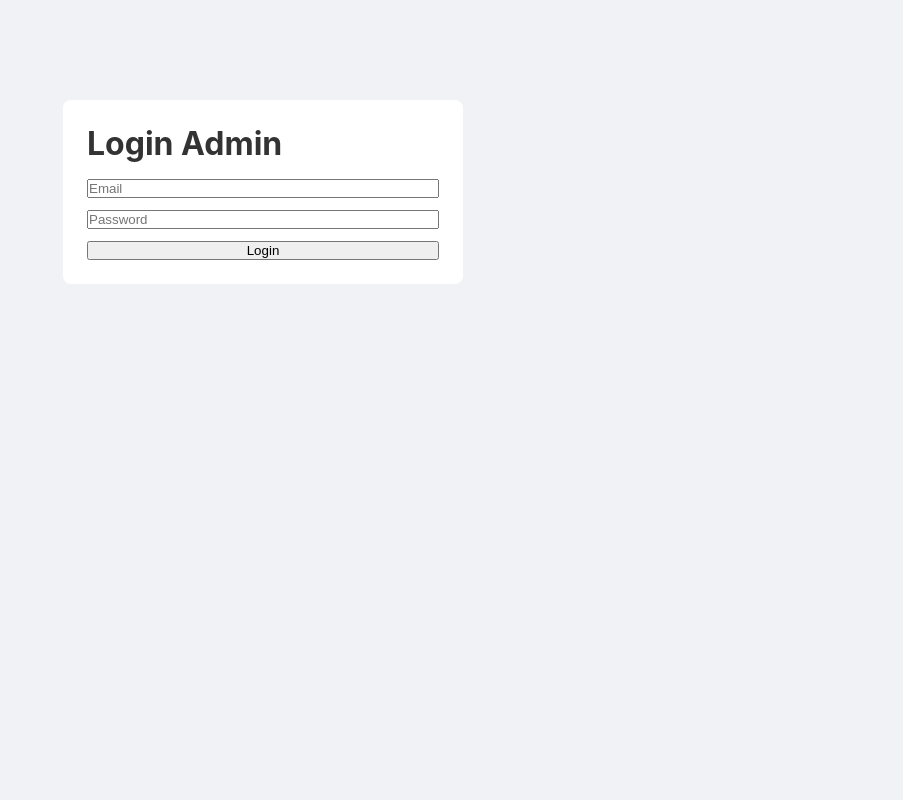
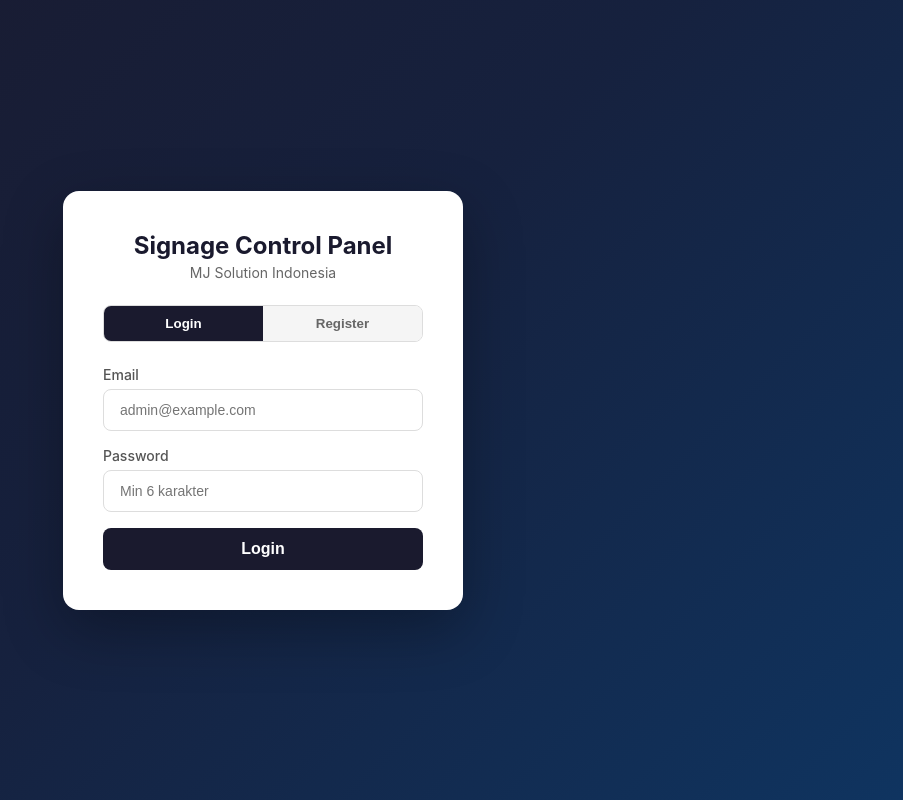
Before and after one commit to dhiyafasya/Workflow_Challenge_MJSolution-Indonesia, a React (Vite) app in the folder frontend/: page / in a window 1280 px wide. Shown: the whole page, without its empty margins (377-1280 px from the left). Built offline with nearby package versions, Linux system fonts and the light colour scheme.

Commit message:
Fix: Login+Register UI + disable RLS on users table for custom JWT auth

```diff
--- a/frontend/src/pages/Login.tsx
+++ b/frontend/src/pages/Login.tsx
@@ -5,14 +5,28 @@
 }
 
 export default function Login({ onLogin }: Props) {
+  const [mode, setMode] = useState<'login' | 'register'>('login');
   const [email, setEmail] = useState('');
   const [password, setPassword] = useState('');
   const [error, setError] = useState('');
+  const [loading, setLoading] = useState(false);
 
-  const handleLogin = async (e: React.FormEvent) => {
+  const handleSubmit = async (e: React.FormEvent) => {
     e.preventDefault();
     setError('');
+    setLoading(true);
+
     try {
+      if (mode === 'register') {
+        const regRes = await fetch('http://localhost:3001/api/auth/register', {
+          method: 'POST',
+          headers: { 'Content-Type': 'application/json' },
+          body: JSON.stringify({ email, password }),
+        });
+        const regData = await regRes.json();
+        if (!regRes.ok) throw new Error(regData.error);
+      }
+
       const res = await fetch('http://localhost:3001/api/auth/login', {
         method: 'POST',
         headers: { 'Content-Type': 'application/json' },
@@ -20,24 +34,80 @@
       });
       const data = await res.json();
       if (!res.ok) throw new Error(data.error);
+
       localStorage.setItem('token', data.token);
       onLogin(data.token);
     } catch (err: any) {
       setError(err.message);
+    } finally {
+      setLoading(false);
     }
   };
 
   return (
-    <div style={{ maxWidth: 400, margin: '100px auto', padding: 24, background: '#fff', borderRadius: 8 }}>
-      <h1>Login Admin</h1>
-      <form onSubmit={handleLogin} style={{ display: 'flex', flexDirection: 'column', gap: 12, marginTop: 16 }}>
-        <input placeholder="Email" type="email" value={email}
-          onChange={(e) => setEmail(e.target.value)} required />
-        <input placeholder="Password" type="password" value={password}
-          onChange={(e) => setPassword(e.target.value)} required />
-        {error && <p style={{ color: 'red' }}>{error}</p>}
-        <button type="submit">Login</button>
-      </form>
+    <div style={{
+      minHeight: '100vh', display: 'flex', alignItems: 'center', justifyContent: 'center',
+      background: 'linear-gradient(135deg, #1a1a2e 0%, #16213e 50%, #0f3460 100%)',
+    }}>
+      <div style={{
+        background: '#fff', borderRadius: 16, padding: 40, width: 400,
+        boxShadow: '0 20px 60px rgba(0,0,0,0.3)',
+      }}>
+        <div style={{ textAlign: 'center', marginBottom: 24 }}>
+          <h1 style={{ fontSize: 24, color: '#1a1a2e', marginBottom: 4 }}>Signage Control Panel</h1>
+          <p style={{ color: '#666', fontSize: 14 }}>MJ Solution Indonesia</p>
+        </div>
+
+        <div style={{ display: 'flex', gap: 0, marginBottom: 24, borderRadius: 8, overflow: 'hidden', border: '1px solid #ddd' }}>
+          <button onClick={() => { setMode('login'); setError(''); }}
+            style={{
+              flex: 1, padding: '10px 0', cursor: 'pointer', border: 'none', fontWeight: 600,
+              background: mode === 'login' ? '#1a1a2e' : '#f5f5f5',
+              color: mode === 'login' ? '#fff' : '#666',
+              transition: 'all 0.2s',
+            }}>Login</button>
+          <button onClick={() => { setMode('register'); setError(''); }}
+            style={{
+              flex: 1, padding: '10px 0', cursor: 'pointer', border: 'none', fontWeight: 600,
+              background: mode === 'register' ? '#1a1a2e' : '#f5f5f5',
+              color: mode === 'register' ? '#fff' : '#666',
+              transition: 'all 0.2s',
+            }}>Register</button>
+        </div>
+
+        <form onSubmit={handleSubmit} style={{ display: 'flex', flexDirection: 'column', gap: 16 }}>
+          <div>
+            <label style={{ display: 'block', marginBottom: 6, color: '#555', fontWeight: 500, fontSize: 14 }}>Email</label>
+            <input type="email" placeholder="admin@example.com" value={email}
+              onChange={(e) => setEmail(e.target.value)} required
+              style={{
+                width: '100%', padding: '12px 16px', border: '1px solid #ddd', borderRadius: 8,
+                fontSize: 14, outline: 'none', boxSizing: 'border-box',
+              }} />
+          </div>
+          <div>
+            <label style={{ display: 'block', marginBottom: 6, color: '#555', fontWeight: 500, fontSize: 14 }}>Password</label>
+            <input type="password" placeholder="Min 6 karakter" value={password}
+              onChange={(e) => setPassword(e.target.value)} required minLength={6}
+              style={{
+                width: '100%', padding: '12px 16px', border: '1px solid #ddd', borderRadius: 8,
+                fontSize: 14, outline: 'none', boxSizing: 'border-box',
+              }} />
+          </div>
+
+          {error && <p style={{ color: '#e74c3c', fontSize: 14, textAlign: 'center' }}>{error}</p>}
+
+          <button type="submit" disabled={loading}
+            style={{
+              width: '100%', padding: '12px', borderRadius: 8, border: 'none', cursor: 'pointer',
+              fontSize: 16, fontWeight: 600, color: '#fff',
+              background: loading ? '#999' : '#1a1a2e',
+              transition: 'all 0.2s',
+            }}>
+            {loading ? 'Processing...' : mode === 'login' ? 'Login' : 'Register'}
+          </button>
+        </form>
+      </div>
     </div>
   );
 }
```
Also changed, not shown: 1 other file (tests, documents, lock files or other folders).
